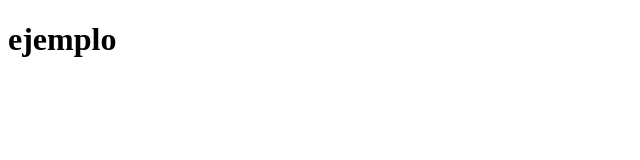
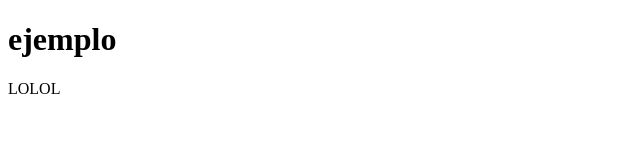
Before and after one commit to Duvan-C/ElectivaNoche, a plain HTML site: page index.html in a window 1280 px wide. Shown: the full height of the page, 0-640 px from the left. Drawn offline with Linux system fonts and the light colour scheme.

Commit message:
resuelto

```diff
--- a/index.html
+++ b/index.html
@@ -12,6 +12,9 @@
     ejemplo
 
 </h1>
+
+
+<P>LOLOL</P>
  </header>
 
  <main>
```
